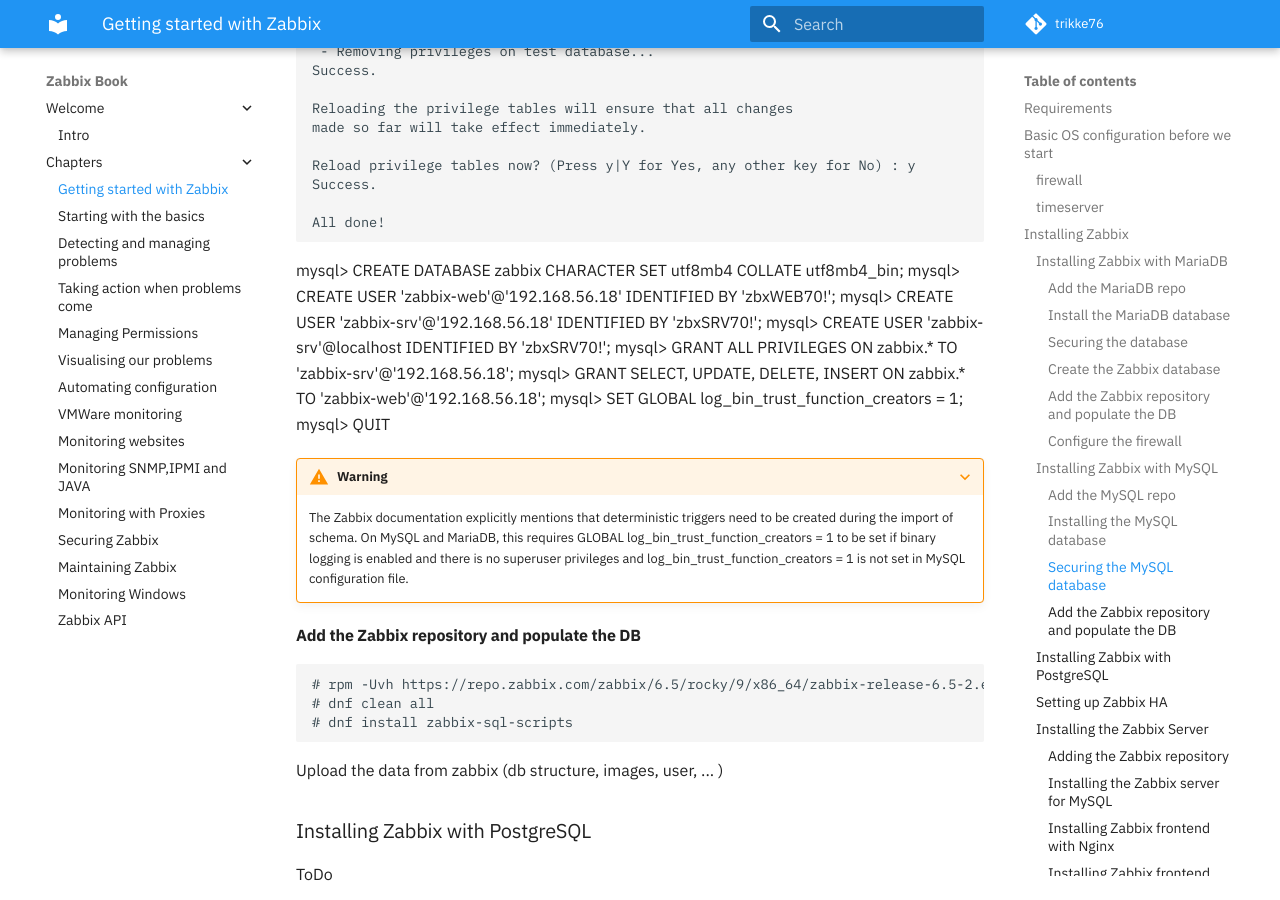
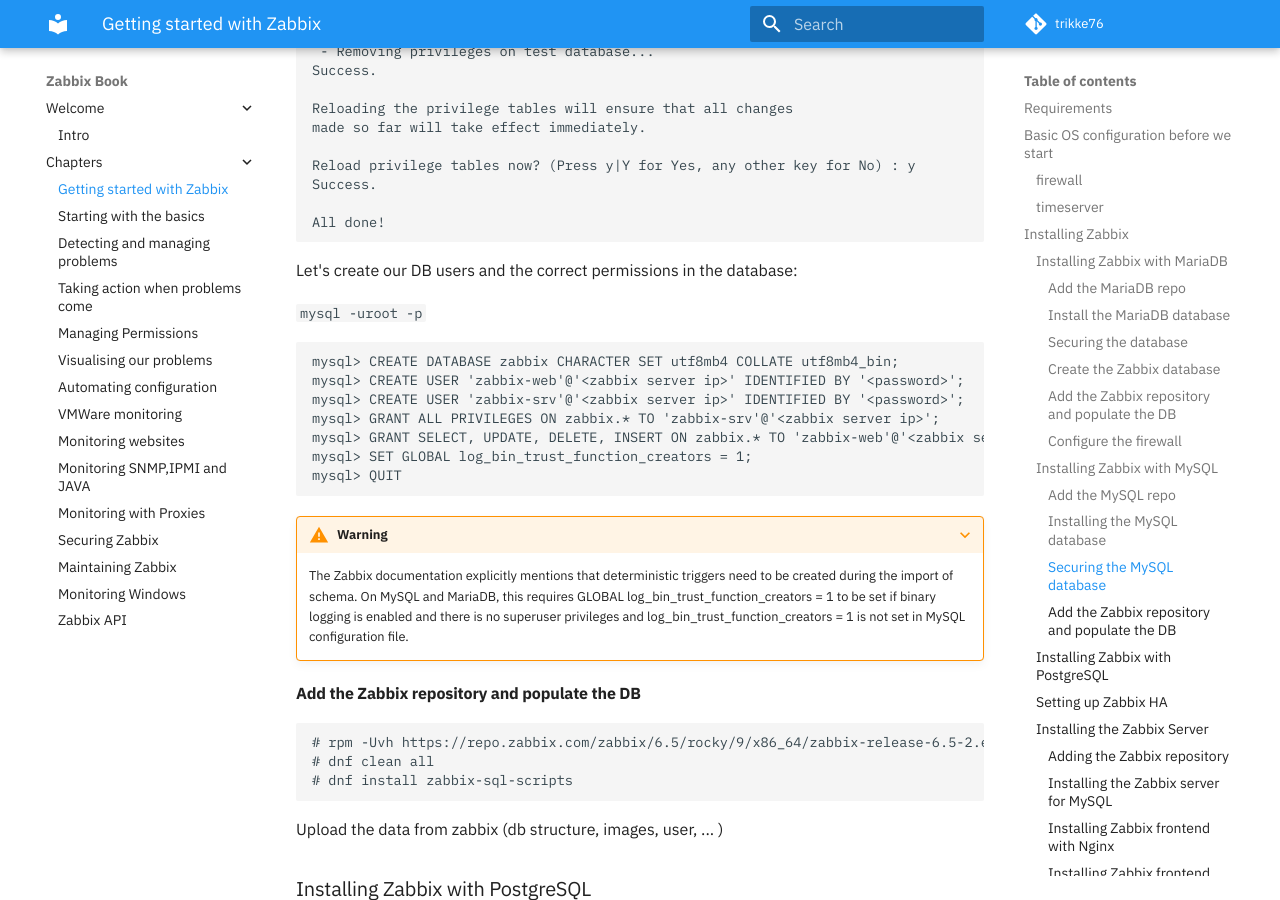
Before and after one commit to Trikke76/Zabbix-Book, an MkDocs documentation site: the page built from docs/01-Getting started with Zabbix.md, in a window 1280 px wide and 900 px high, scrolled down 12980 px. Built offline with MkDocs 1.6.1 and Material for MkDocs 9.7.7, drawn with Linux system fonts in a browser that asks for light colours; comment, search, counter and statistics services are not loaded.

Commit message:
removed ip and psw from mysql setup

````diff
--- a/docs/01-Getting started with Zabbix.md
+++ b/docs/01-Getting started with Zabbix.md
@@ -573,14 +573,19 @@ Success.
 
 All done!
 ```
+Let's create our DB users and the correct permissions in the database:
+
+```mysql -uroot -p```
+
+```
 mysql> CREATE DATABASE zabbix CHARACTER SET utf8mb4 COLLATE utf8mb4_bin;
-mysql> CREATE USER 'zabbix-web'@'192.168.56.18' IDENTIFIED BY 'zbxWEB70!';
-mysql> CREATE USER 'zabbix-srv'@'192.168.56.18' IDENTIFIED BY 'zbxSRV70!';
-mysql> CREATE USER 'zabbix-srv'@localhost  IDENTIFIED BY 'zbxSRV70!';
-mysql> GRANT ALL PRIVILEGES ON zabbix.* TO 'zabbix-srv'@'192.168.56.18';
-mysql> GRANT SELECT, UPDATE, DELETE, INSERT ON zabbix.* TO 'zabbix-web'@'192.168.56.18';
+mysql> CREATE USER 'zabbix-web'@'<zabbix server ip>' IDENTIFIED BY '<password>';
+mysql> CREATE USER 'zabbix-srv'@'<zabbix server ip>' IDENTIFIED BY '<password>';
+mysql> GRANT ALL PRIVILEGES ON zabbix.* TO 'zabbix-srv'@'<zabbix server ip>';
+mysql> GRANT SELECT, UPDATE, DELETE, INSERT ON zabbix.* TO 'zabbix-web'@'<zabbix server ip>';
 mysql> SET GLOBAL log_bin_trust_function_creators = 1;
 mysql> QUIT
+```
 
 ???+ warning
     The Zabbix documentation explicitly mentions that deterministic triggers need to be created during the import of schema. On MySQL and MariaDB, this requires GLOBAL log_bin_trust_function_creators = 1 to be set if binary logging is enabled and there is no superuser privileges and log_bin_trust_function_creators = 1 is not set in MySQL configuration file.
````
